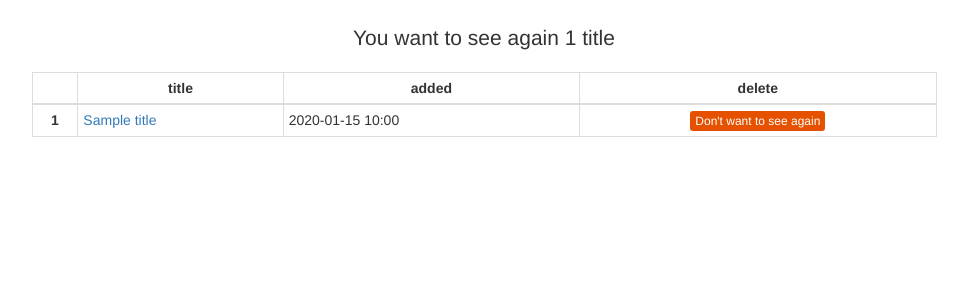
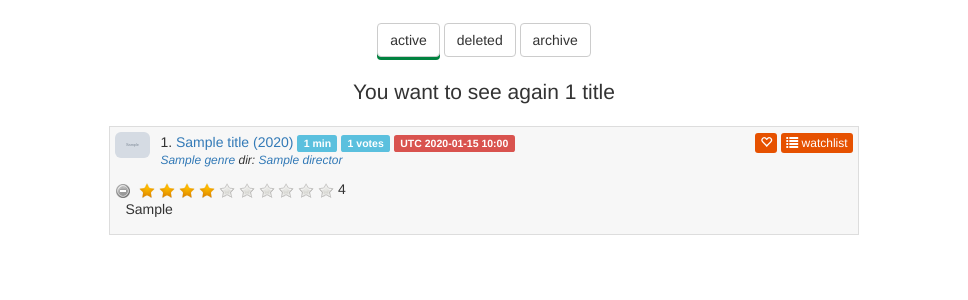
Before and after one commit to eruszczak/movie-website, a Django app: a page that uses templates/watchlist.html in a window 1280 px wide. Shown: the part 50-350 px from the top of the page, without its empty margins (156-1124 px from the left). Run offline with Django 3.2, Linux system fonts and the light colour scheme; a user stored in the database is signed in; tables that the repository leaves empty hold one stand-in row (values such as "Sample post"); grey boxes marked "Sample" are stand-in pictures; parts of the project's set-up code (start-up, migrations or seed data) failed here and were passed over; some libraries are stand-ins or nearby versions.

Commit message:
redid watchlist

```diff
--- a/movie/views.py
+++ b/movie/views.py
@@ -393,30 +393,60 @@ def groupby_director(request):
 def watchlist(request, username):
     user = get_object_or_404(User, username=username)
     user_watchlist = Watchlist.objects.filter(user=user)
+    is_owner = request.user == user
+    page = request.GET.get('page')
 
-    if request.method == 'POST':
-        if not request.user == user:
-            messages.info(request, 'You can change only your list')
-            return redirect(user.userprofile.watchlist_url())
+    if request.GET.get('show_deleted'):
+        user_watchlist = user_watchlist.filter(imdb=True, deleted=True)
+        context = {
+            'user_watchlist_deleted': user_watchlist,
+            'query_string': '?show_deleted=true&page=',
+        }
+    elif request.GET.get('show_archived'):
+        user_watchlist = user_watchlist.filter(title__rating__title=F('title'),
+                                               title__rating__rate_date__gte=F('added_date')).distinct()
+        context = {
+            'user_watchlist_archived': user_watchlist,
+            'query_string': '?show_archived=true&page=',
+        }
+    else:
+        user_watchlist = user_watchlist.filter(deleted=False)
+        context = {'user_watchlist': user_watchlist}
 
-        if request.POST.get('watchlist_imdb_delete'):
-            user_watchlist.filter(title__const=request.POST.get('const'), imdb=True, deleted=False).update(deleted=True)
-        elif request.POST.get('watchlist_delete'):
-            user_watchlist.filter(title__const=request.POST.get('const'), imdb=False).delete()
-        elif request.POST.get('watchlist_imdb_readd'):
-            user_watchlist.filter(title__const=request.POST.get('const'), imdb=True, deleted=True).update(deleted=False)
+    if request.user.is_authenticated():
+        user_watchlist = user_watchlist.annotate(
+            has_in_watchlist=Count(
+                Case(When(user=request.user.id, deleted=False, then=1), output_field=IntegerField())
+            ),
+            has_in_favourites=Count(
+                Case(When(title__favourite__user=request.user.id, then=1), output_field=IntegerField())
+            )
+        )
+        if is_owner:
+            user_watchlist = user_watchlist.extra(select={
+                'req_user_curr_rating': select_current_rating,
+            }, select_params=[request.user.id])
+        else:
+            # todo
+            print('here!')
+            user_watchlist = user_watchlist.extra(select={
+                'req_user_curr_rating': select_current_rating,
+                'user_curr_rating': select_current_rating,
+            }, select_params=[request.user.id, user.id])
+    else:
+        user_watchlist = user_watchlist.extra(select={
+            'user_curr_rating': select_current_rating,
+        }, select_params=[user.id])
 
-        return redirect(user.userprofile.watchlist_url())
-
-    context = {
-        'ratings': user_watchlist.filter(deleted=False).select_related('title').all(),
+    user_watchlist = user_watchlist.select_related('title').prefetch_related('title__director', 'title__genre')
+    objs = paginate(user_watchlist, page, 25)
+    context.update({
+        'objs': objs,
+        'is_owner': is_owner,
+        'username': username,
+        'user': user,
         'title': 'Watchlist of ' + username,
-        'archive': user_watchlist.filter(
-            title__rating__title=F('title'), title__rating__rate_date__gte=F('added_date')).distinct(),
-        'is_owner': request.user == user,
-        'deleted': user_watchlist.filter(imdb=True, deleted=True).select_related('title').all(),
-        'username': username
-    }
+    })
     return render(request, 'watchlist.html', context)
 
 
@@ -472,7 +502,7 @@ def favourite(request, username):
     # paginated_titles = paginate(faved_titles, page, 50)
 
     context = {
-        'ratings': faved_titles,
+        'ratings': faved_titles[:100],
         'is_owner': request.user.username == username,
         'title': 'Favourites of ' + username,
         'username': username
--- a/static/css/styles.css
+++ b/static/css/styles.css
@@ -293,6 +293,11 @@ p.item-order {float: right}
   top: 3px;
 }
 
+.btn-pressed {
+  box-shadow: 0 3px 0 #00823F;
+  top: 3px;
+}
+
 .color-watched {
     background-color: #4fc33f;
 }
--- a/templates/includes/users_in_a_list.html
+++ b/templates/includes/users_in_a_list.html
@@ -1,5 +1,5 @@
 {% load staticfiles %}
-{% if user_list.paginator.num_pages > 1 %}
+{% if ratings.paginator.num_pages > 1 %}
     {% include 'includes/paginator.html' %}
 {% endif %}
 
@@ -51,6 +51,6 @@
 </div>
 {% endfor %}
 
-{% if user_list.paginator.num_pages > 1 %}
+{% if ratings.paginator.num_pages > 1 %}
     {% include 'includes/paginator.html' %}
 {% endif %}
--- a/templates/watchlist.html
+++ b/templates/watchlist.html
@@ -1,49 +1,101 @@
 {% extends "base.html" %}
 {% load staticfiles %}
 {% load l10n %}
+{% load humanize %}
+
 {% block title %}{{ title }}{% endblock %}
 
 {% block content %}
 <div class="row">
-    <div class="col-md-12">
-        <div class="row">
-            {% if ratings %}
-            <div class="col-md-12">
-                <p class="lead text-center">{% if is_owner %}You want{% else %}{{ username }} wants{% endif %} to see again {{ ratings|length }} title{{ ratings|pluralize }}</p>
+    <div class="col-md-10 col-md-offset-1">
+        {% if user_watchlist or user_watchlist_archived or user_watchlist_deleted %}
+            <div class="text-center">
+                <div class="btn-group" role="group">
+                    <a href="{{ user.userprofile.watchlist_url }}"><button class="btn btn-default {% if not user_watchlist_deleted and not user_watchlist_archived %}btn-pressed{% endif %}">active</button></a>
+                    <a href="{{ user.userprofile.watchlist_url }}?show_deleted=true"><button class="btn btn-default {% if user_watchlist_deleted %}btn-pressed{% endif %}">deleted</button></a>
+                    <a href="{{ user.userprofile.watchlist_url }}?show_archived=true"><button class="btn btn-default {% if user_watchlist_archived %}btn-pressed{% endif %}">archive</button></a>
+                </div>
+            </div>
+            <br>
+            {% if user_watchlist %}
+                <p class="lead text-center">{% if is_owner %}You want{% else %}{{ username }} wants{% endif %} to see again {{ objs.paginator.count }} title{{ objs.paginator.count|pluralize }}</p>
+            {% elif user_watchlist_archived %}
+                <p class="lead text-center">History watchlist</p>
+                <p class="text-center"><em>These titles were in a watchlist and then they were rated.</em></p>
+            {% elif user_watchlist_deleted %}
+                <p class="lead text-center">Deleted from imdb watchlist.</p>
+                <p class="text-center"><em>These titles come from IMDb's watchlist. They were added here instead of being deleted because they would be added again with another watchlist update anyway. If you want to delete it completely, remove it from IMDb's watchlist first, and it will be deleted from here with another watchlist update.</em></p>
+            {% endif %}
+        {% endif %}
+
+        {% if objs.paginator.num_pages > 1 %}
+            {% include 'includes/paginator.html' with ratings=objs %}
+        {% endif %}
+
+        {% if user_watchlist or user_watchlist_archived or user_watchlist_deleted %}
             <table class="table table-hover table-bordered table-condensed">
-                    <thead>
-                        <tr>
-                            <th class="text-center"></th>
-                            <th class="text-center">title</th>
-                            <th class="text-center">added</th>
-                            {% if is_owner %}
-                                <th class="text-center">delete</th>
+                <tbody>
+                    {% for obj in objs %}
+                    <tr class="result result-{% cycle 'odd' 'even' %}">
+                        <td class="col-md-9 paddingleft">
+                            {% with objs.start_index|default:1 as index %}
+                                <span class="item-order">{{ forloop.counter0|add:index }}</span>.
+                            {% endwith %}
+                            <img class="img-responsive img-rounded"
+                             src="{% if obj.title.img_thumbnail %}{{ obj.title.img_thumbnail.url }}{% else %}{% static 'img/holderbigger.png' %}{% endif %}"
+                             style="width: 35px; float: left; margin-right: 10px; " alt="...">
+                            <a href="{{ obj.title.get_absolute_url }}">{{ obj.title.name }} ({{ obj.title.year }})</a>
+
+                            <span class="label label-info">{% if obj.title.runtime %}{{ obj.title.runtime }} min{% endif %}</span>
+                            <span class="label label-info">{% if obj.title.votes %}{{ obj.title.votes|intcomma }} votes{% endif %}</span>
+
+                            <!--todo-->
+                            {% if user_watchlist_archived and not is_owner %}
+                                {% with obj.rated_after_days_diff as data %}
+                                <span class="label label-info"><span class="glyphicon glyphicon-star green" aria-hidden="true"></span>{{ data.rate }}; {{ data.days_diff }} days</span>
+                                {% endwith %}
+                            {% else %}
+                                <span class="label label-danger">{{ obj.added_date|date:"e Y-m-d G:i"|localize }}</span>
                             {% endif %}
-                        </tr>
-                    </thead>
-                    <tbody>
-                        {% for obj in ratings %}
-                        <tr>
-                            <th scope="row" class="text-center">{{ forloop.counter }}</th>
-                            <td><a href="{{ obj.title.get_absolute_url }}">{{ obj.title.name }}</a></td>
-                            <td>{{ obj.added_date|date:"Y-m-d G:i"|localize }}</td>
-                            <!--<td>{{ obj.added_date|date:"e y-m-d G:i" }}</td>-->
-                            {% if is_owner %}
-                                <td class="text-center">
-                                    <form action="" method="post">{% csrf_token %}
-                                        <button class="btn btn-sm see-again-btn unwatch-btn" type="submit"
-                                                name="{% if obj.imdb %}watchlist_imdb_delete{% else %}watchlist_delete{% endif %}"
-                                                value="delete">Don't want to see again
-                                        </button>
-                                        <input name="const" value="{{ obj.title.const }}" hidden>
-                                    </form>
+
+                            <span style="float: right;">
+                                {% if obj.user_curr_rating %}
+                                    {{ obj.user_curr_rating }}
+                                    <span class="glyphicon glyphicon-star green" aria-hidden="true"></span>
+                                {% endif %}
+                                {% if request.user.is_authenticated %}
+                                    {% include 'includes/favourites.html' with condition=obj.has_in_favourites const=obj.title.const %}
+                                    {% include 'includes/watchlist.html' with condition=obj.has_in_watchlist const=obj.title.const %}
+                                {% endif %}
+                            </span>
+                            <p style="font-style:italic; font-size:12px">
+                                {% for genre in obj.title.genre.all %}
+                                    <a href="{{ genre.get_absolute_url }}">{{ genre.name }}</a>
+                                    {% include 'includes/comma.html' %}
+                                {% endfor %}
+                                dir:
+                                {% for director in obj.title.director.all %}
+                                    <a href="{{ director.get_absolute_url }}">
+                                        {% if director.name != 'N/A' %}{{ director.name }}{% else %}unknown{% endif %}
+                                    </a>
+                                    {% include 'includes/comma.html' %}
+                                {% endfor %}
+                            </p>
+                            {% if request.user.is_authenticated %}
+                                <div id="{{ obj.title.const }}" style="display: inline-block" class="raty-stars"
+                                     data-score="{{ obj.req_user_curr_rating }}" data-path="{% static 'img' %}">
+                                </div>
+                                <span id="descr-{{ obj.title.const }}" style="display: inline-block"></span>
+                            {% endif %}
+
+                            {% if obj.title.plot %}
+                                <p style="padding-left: 10px">{{ obj.title.plot|truncatechars:250 }}</p>
+                            {% endif %}
                         </td>
-                            {% endif %}
                     </tr>
                     {% endfor %}
                 </tbody>
             </table>
-            </div>
         {% else %}
             <div class="text-center">
                 <div class="alert alert-success alert-resize" role="alert">
@@ -51,70 +103,9 @@
                 </div>
             </div>
         {% endif %}
-        </div>
-        {% if is_owner and deleted %}
-        <div class="row">
-            <div class="col-md-12">
-                <p class="lead text-center">Deleted from imdb_watchlist.</p>
-                <table class="table table-hover table-bordered table-condensed">
-                    <thead>
-                        <tr>
-                            <th class="text-center"></th>
-                            <th class="text-center">title</th>
-                            <th class="text-center">delete</th>
-                        </tr>
-                    </thead>
-                    <tbody>
-                        {% for obj in deleted %}
-                        <tr>
-                            <th scope="row" class="text-center">{{ forloop.counter }}</th>
-                            <td><a href="{{ obj.title.get_absolute_url }}">{{ obj.title.name }}</a></td>
-                            <td class="text-center">
-                                <form action="" method="post">{% csrf_token %}
-                                    <button class="btn btn-sm see-again-btn watch-btn" type="submit" name="watchlist_imdb_readd" value="delete">Readd</button>
-                                    <input name="const" value="{{ obj.title.const }}" hidden>
-                                </form>
-                            </td>
-                        </tr>
-                        {% endfor %}
-                    </tbody>
-                </table>
-            </div>
-        </div>
-        {% endif %}
-        {% if archive %}
-        <div class="row">
-            <div class="col-md-12">
-                <div class="col-md-12">
-                    <p class="lead text-center">History watchlist</p>
-                    <table class="table table-hover table-bordered table-condensed">
-                        <thead>
-                           <tr>
-                                <th class="text-center"></th>
-                                <th class="text-center">title</th>
-                                <th class="text-center">rating</th>
-                                <th class="text-center">watched after</th>
-                            </tr>
-                        </thead>
-                        <tbody>
-                            {% for obj in archive %}
-                            <tr>
-                                <th scope="row" class="text-center">{{ forloop.counter }}</th>
-                                <td><a href="{{ obj.title.get_absolute_url }}">{{ obj.title.name }}</a></td>
-                            {% with obj.rated_after_days_diff as data %}
-                                <td>
-                                    <span class="glyphicon glyphicon-star {% if not is_owner %}green{% endif %}" aria-hidden="true"></span>
-                                    {{ data.rate }}
-                                </td>
-                                <td>{{ data.days_diff }} days</td>
-                            {% endwith %}
-                            </tr>
-                            {% endfor %}
-                        </tbody>
-                    </table>
-                </div>
-            </div>
-        </div>
+
+        {% if objs.paginator.num_pages > 1 %}
+            {% include 'includes/paginator.html' with ratings=objs %}
         {% endif %}
     </div>
 </div>
--- a/users/views.py
+++ b/users/views.py
@@ -154,7 +154,8 @@ def user_list(request):
                 'current_rating': """SELECT rating.rate FROM movie_rating as rating, movie_title as title
                     WHERE rating.title_id = title.id AND rating.user_id = auth_user.id AND title.id = %s
                     ORDER BY rating.rate_date DESC LIMIT 1""",
-            }, select_params=[title.id]) # todo ordering
+            }, select_params=[title.id])
+        # todo ordering
         users_who_saw_title = paginate(users_who_saw_title, page, 25)
         context = {
             'user_list': users_who_saw_title,
```
Also changed, not shown: templates/includes/titles_in_a_table.html (+5 -5 lines). Lines whose indentation alone changed are shown as unchanged.
